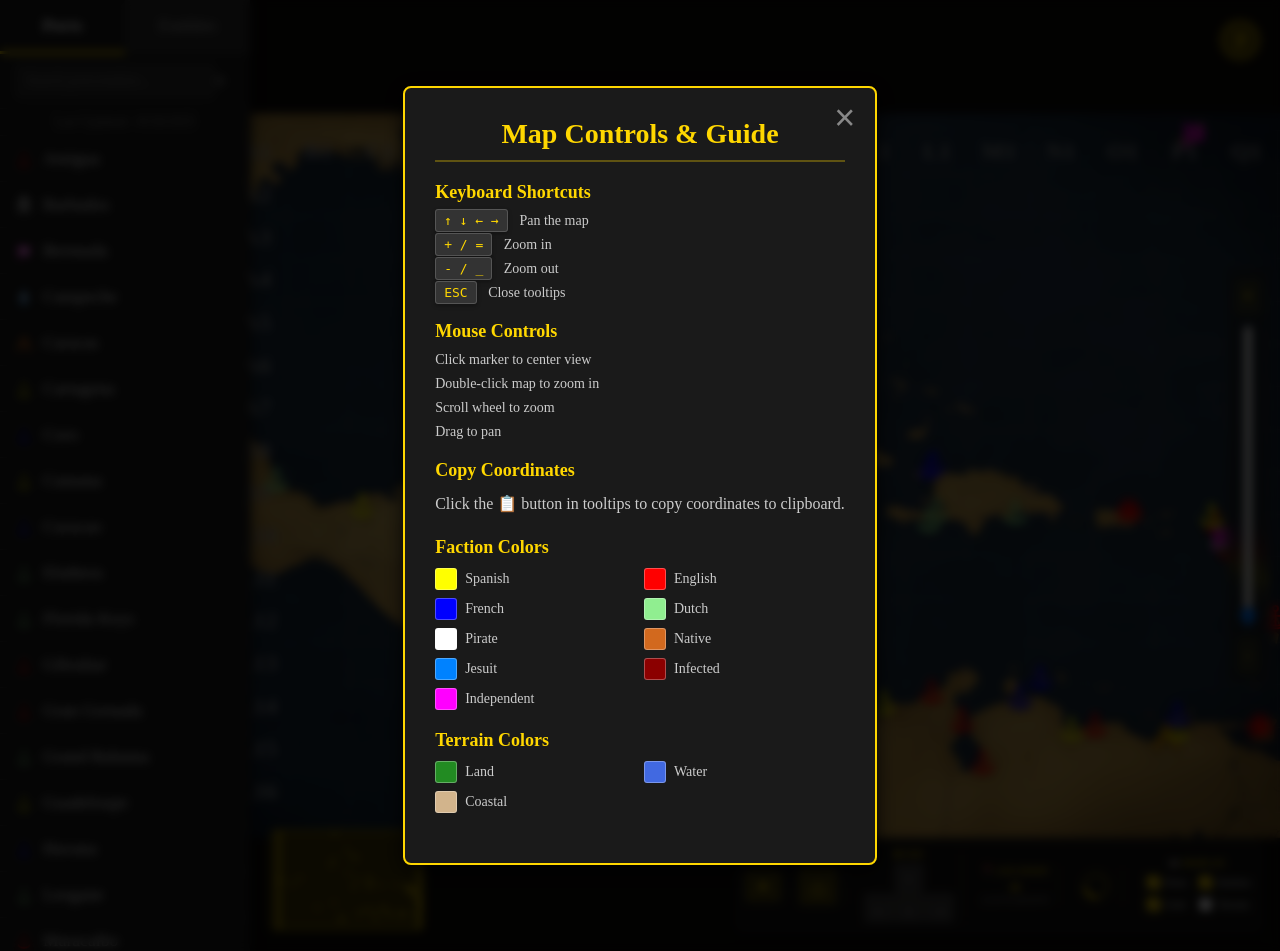
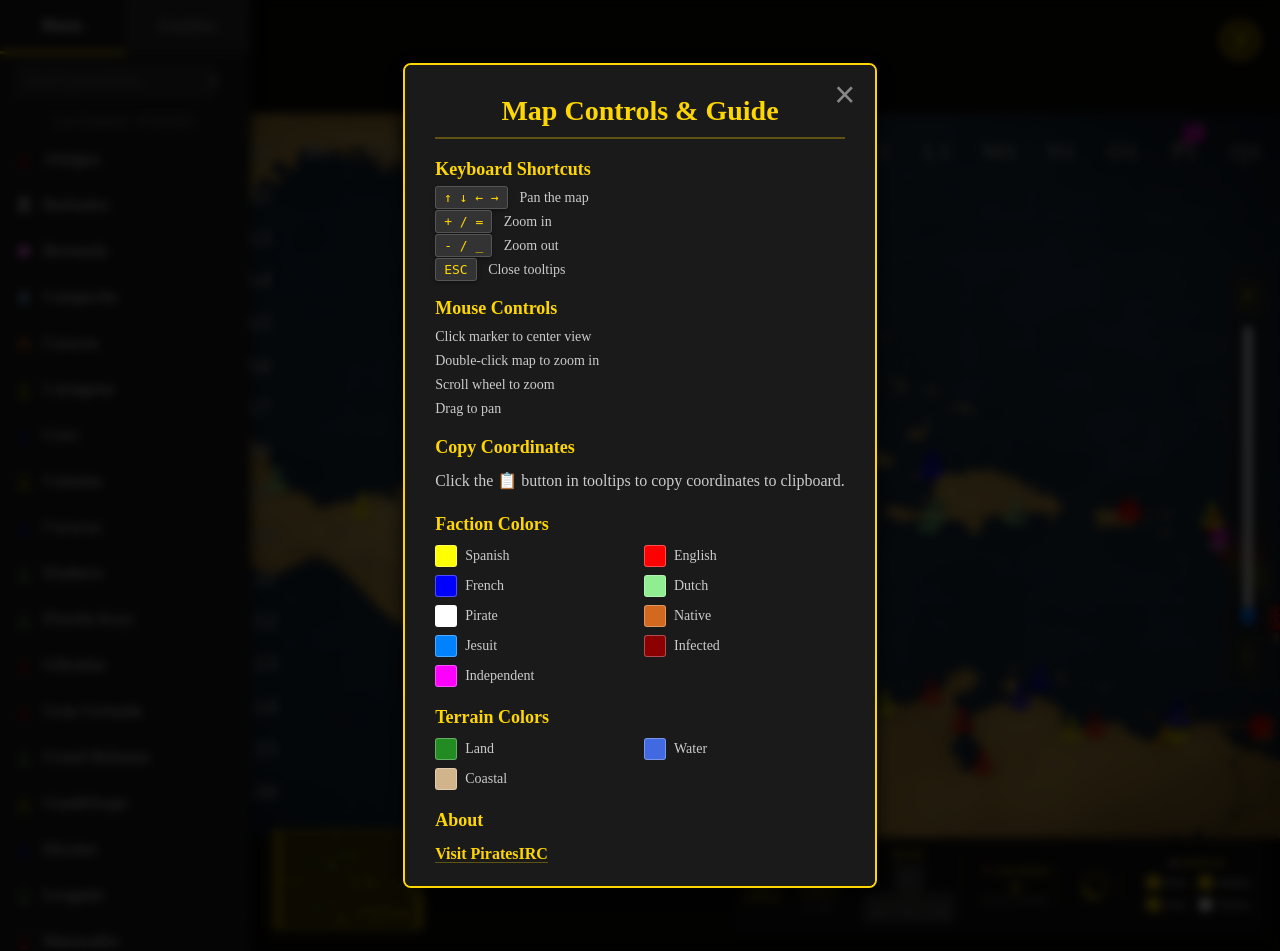
Before and after one commit to PiratesIRC/PiratesIRC-Map, a PHP site: page / in a window 1280 px wide. Run offline with PHP 8.4, Linux system fonts and the light colour scheme; some web fonts are replaced.

Commit message:
Add help link, version number, and improve UI functionality
- Added PiratesIRC link to help dialog (opens in new tab)
- Implemented Julian date version numbering (YY.day format) in toolbar
- Enabled mouse wheel scrolling in help modal content
- Adjusted search box clear button positioning (moved right to prevent overlap)
- Made minimap dots dynamic based on ports/entities toggle state
- Minimap now updates when toggles change, showing only selected elements

```diff
--- a/index.html
+++ b/index.html
@@ -121,6 +121,11 @@
                         <div class="legend-item"><span class="legend-color terrain-both"></span> Coastal</div>
                     </div>
                 </div>
+
+                <div class="help-section">
+                    <h3>About</h3>
+                    <p><a href="https://piratesirc.com/" target="_blank" rel="noopener noreferrer" class="piratesirc-link">Visit PiratesIRC</a></p>
+                </div>
             </div>
         </div>
 
@@ -140,8 +145,9 @@
             </button>
 
             <!-- Reset Button -->
-            <div class="toolbar-section">
+            <div class="toolbar-section toolbar-section-left">
                 <button class="reset-btn" id="reset-view-btn" title="Reset View (Home)">⌂</button>
+                <div class="version-display" id="version-display"></div>
             </div>
 
             <!-- Navigation Controls -->
--- a/style.css
+++ b/style.css
@@ -90,7 +90,7 @@ html, body {
 
 .clear-search-btn {
     position: absolute;
-    right: 18px;
+    right: 24px;
     top: 50%;
     transform: translateY(-50%);
     background: none;
@@ -444,6 +444,10 @@ html, body {
     border-right: 1px solid rgba(255, 255, 255, 0.1);
 }
 
+.toolbar-section-left {
+    gap: 6px;
+}
+
 .toolbar-section:last-child {
     border-right: none;
     padding-right: 0;
@@ -564,6 +568,15 @@ html, body {
 
 .reset-btn:active {
     transform: scale(0.95);
+}
+
+/* Version Display */
+.version-display {
+    font-size: 9px;
+    color: #888;
+    font-family: 'Merriweather', serif;
+    text-align: center;
+    user-select: none;
 }
 
 /* Current Location Display */
@@ -1118,3 +1131,18 @@ html, body {
     display: inline-block;
     filter: drop-shadow(0 2px 4px rgba(0, 0, 0, 0.5));
 }
+
+/* PiratesIRC link styling */
+.piratesirc-link {
+    color: #ffd700;
+    text-decoration: none;
+    font-weight: 600;
+    transition: all 0.2s ease;
+    border-bottom: 1px solid rgba(255, 215, 0, 0.3);
+}
+
+.piratesirc-link:hover {
+    color: #fff;
+    border-bottom-color: #ffd700;
+    text-shadow: 0 0 8px rgba(255, 215, 0, 0.6);
+}
```
Also changed, not shown: script.js (+39 -1 lines).
